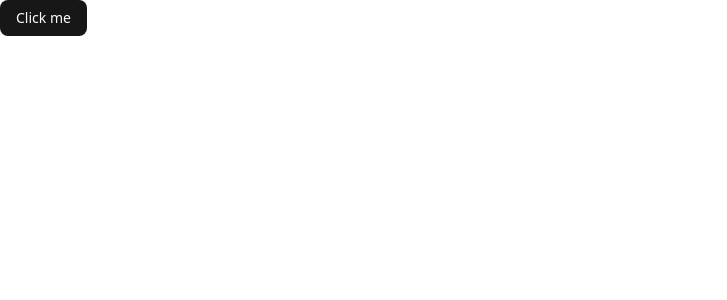
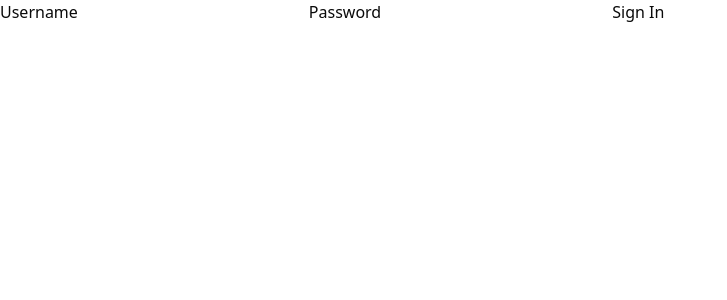
Before and after one commit to robertdrucker/authy, a Next.js app: page / in a window 1280 px wide. Shown: the top 300 px of the page, without its empty margins (0-727 px from the left). Built offline with nearby package versions, Linux system fonts and the light colour scheme.

Commit message:
Server Component Login Form

```diff
--- a/app/page.tsx
+++ b/app/page.tsx
@@ -1,9 +1,9 @@
-import { Button } from "@/components/ui/button";
+import { LoginForm } from "@/components/login-form";
 
 export default function Home() {
   return (
     <div>
-      <Button>Click me</Button>
+      <LoginForm />
     </div>
   );
 }
--- /dev/null
+++ b/components/login-form.tsx
@@ -0,0 +1,22 @@
+import { signIn } from "@/auth";
+
+export function LoginForm() {
+  return (
+    <form
+      action={async (formData) => {
+        "use server";
+        await signIn("credentials", formData);
+      }}
+    >
+      <label>
+        Username
+        <input name="username" type="text" />
+      </label>
+      <label>
+        Password
+        <input name="password" type="password" />
+      </label>
+      <button>Sign In</button>
+    </form>
+  );
+}
```
Also changed, not shown: 1 other file (tests, documents, lock files or other folders).
